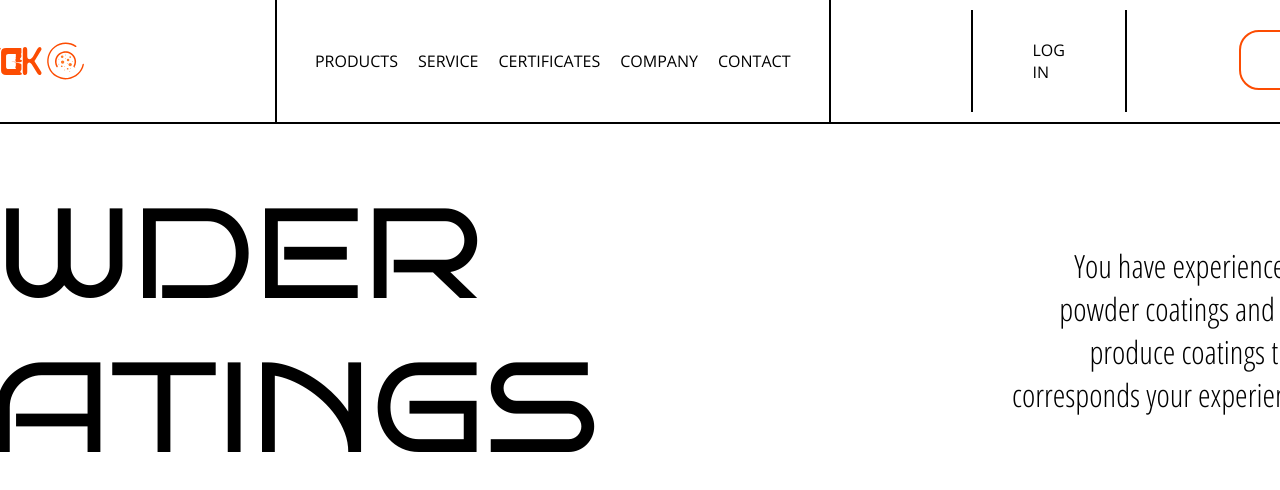
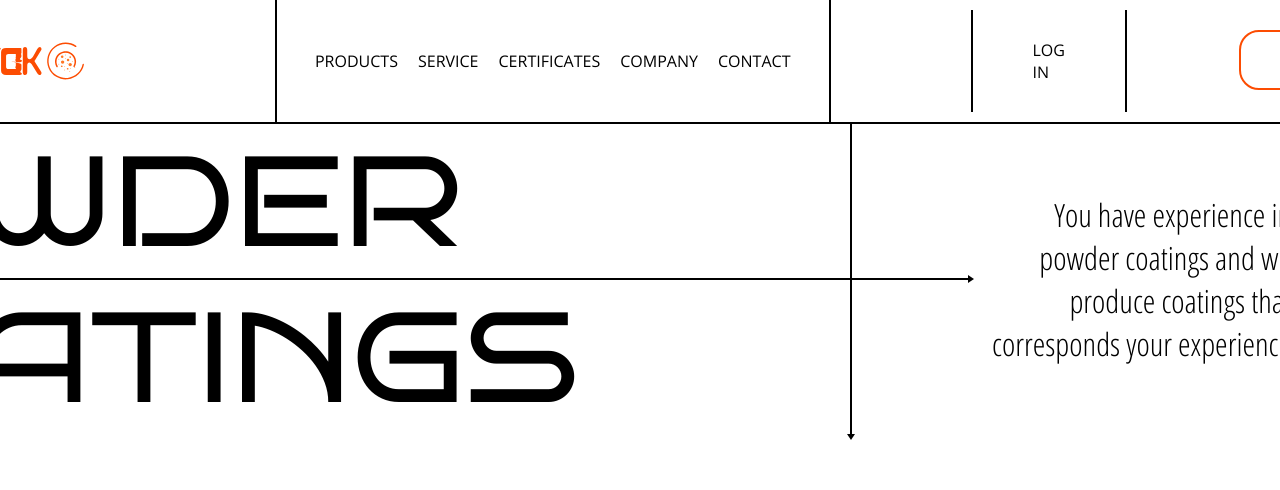
Before and after one commit to V0V45/powder-coatings, a React (Create React App) app: page / in a window 1280 px wide. Shown: the top 490 px of the page. Built offline with nearby package versions, Linux system fonts and the light colour scheme.

Commit message:
Added arrows

```diff
--- a/src/components/banner/banner-h1/banner-h1.jsx
+++ b/src/components/banner/banner-h1/banner-h1.jsx
@@ -1,6 +1,6 @@
 import classes from "./banner-h1.module.css";
 
-export default function BannerH1({children, gridAreaTitleNumber}) {
+export default function BannerH1({children, gridAreaTitleNumber, border}) {
 
     let allClasses = `${classes.h1}`;
     if (gridAreaTitleNumber === 1) {
@@ -9,6 +9,10 @@ export default function BannerH1({children, gridAreaTitleNumber}) {
         allClasses += ` ${classes.title2}`;
     }
 
+    if (border) {
+        allClasses += ` ${classes.border}`;
+    }
+
     return (
         <h1 className={allClasses}>{children}</h1>
     );
--- a/src/components/banner/banner-h1/banner-h1.module.css
+++ b/src/components/banner/banner-h1/banner-h1.module.css
@@ -13,3 +13,7 @@
 .title2 {
     grid-area: title2;
 }
+
+.border {
+    border-bottom: 2px solid #000;
+}
--- a/src/components/banner/banner.jsx
+++ b/src/components/banner/banner.jsx
@@ -6,8 +6,11 @@ export default function Banner() {
 
     return (
         <section className={classes.container}>
-            <BannerH1 gridAreaTitleNumber={1}>Powder</BannerH1>
+            <BannerH1 gridAreaTitleNumber={1} border>Powder</BannerH1>
+            <div className={classes.border11} />
+            <div className={classes.border12} />
             <BannerH1 gridAreaTitleNumber={2}>Coatings</BannerH1>
+            <div className={classes.border21} />
             <p className={classes.caption}>You have experience in powder coatings and we produce coatings that corresponds your experience</p>
             <ContactUsButton gridAreaName={"contactUs"} />
         </section>
--- a/src/components/banner/banner.module.css
+++ b/src/components/banner/banner.module.css
@@ -1,18 +1,19 @@
 .container {
     /* TODO: margin */
-    margin: 52px 0px 50px 40px;
+    margin-bottom: 50px;
     display: grid;
-    grid-template-columns: 843px 409px 303px 24px 229px;
-    grid-template-rows: 154px 154px;
+    grid-template-columns: 842px 274px 116px 20px 303px 24px 229px;
+    grid-template-rows: 156px 154px;
     grid-template-areas:
-        "title1 . caption . contactUs"
-        "title2 . caption . contactUs";
+        "title1 border11 border12 . caption . contactUs"
+        "title2 border21 . . caption . contactUs";
     justify-content: center;
     justify-items: stretch;
     align-items: center;
 }
 
 .caption {
+    background-color: #fff;
     grid-area: caption;
     font-family: "Open Sans Condensed", sans-serif;
     font-weight: 300;
@@ -20,3 +21,44 @@
     text-align: right;
     color: #000;
 }
+
+.border11 {
+    grid-area: border11;
+    align-self: stretch;
+    border-bottom: 2px solid #000;
+    border-right: 2px solid #000;
+}
+
+.border12 {
+    grid-area: border12;
+    position: relative;
+    align-self: stretch;
+    border-bottom: 2px solid #000;
+}
+
+.border12::after {
+    content: '';
+    position: absolute;
+    bottom: -5px;
+    left: 100%;
+    border-top: 4px solid transparent;
+    border-bottom: 4px solid transparent;
+    border-left: 6px solid #000;
+}
+
+.border21 {
+    grid-area: border21;
+    align-self: stretch;
+    position: relative;
+    border-right: 2px solid #000;
+}
+
+.border21::after {
+    position: absolute;
+    content: '';
+    right: -5px;
+    bottom: -6px;
+    border-left: 4px solid transparent;
+    border-right: 4px solid transparent;
+    border-top: 6px solid #000;
+}
```
